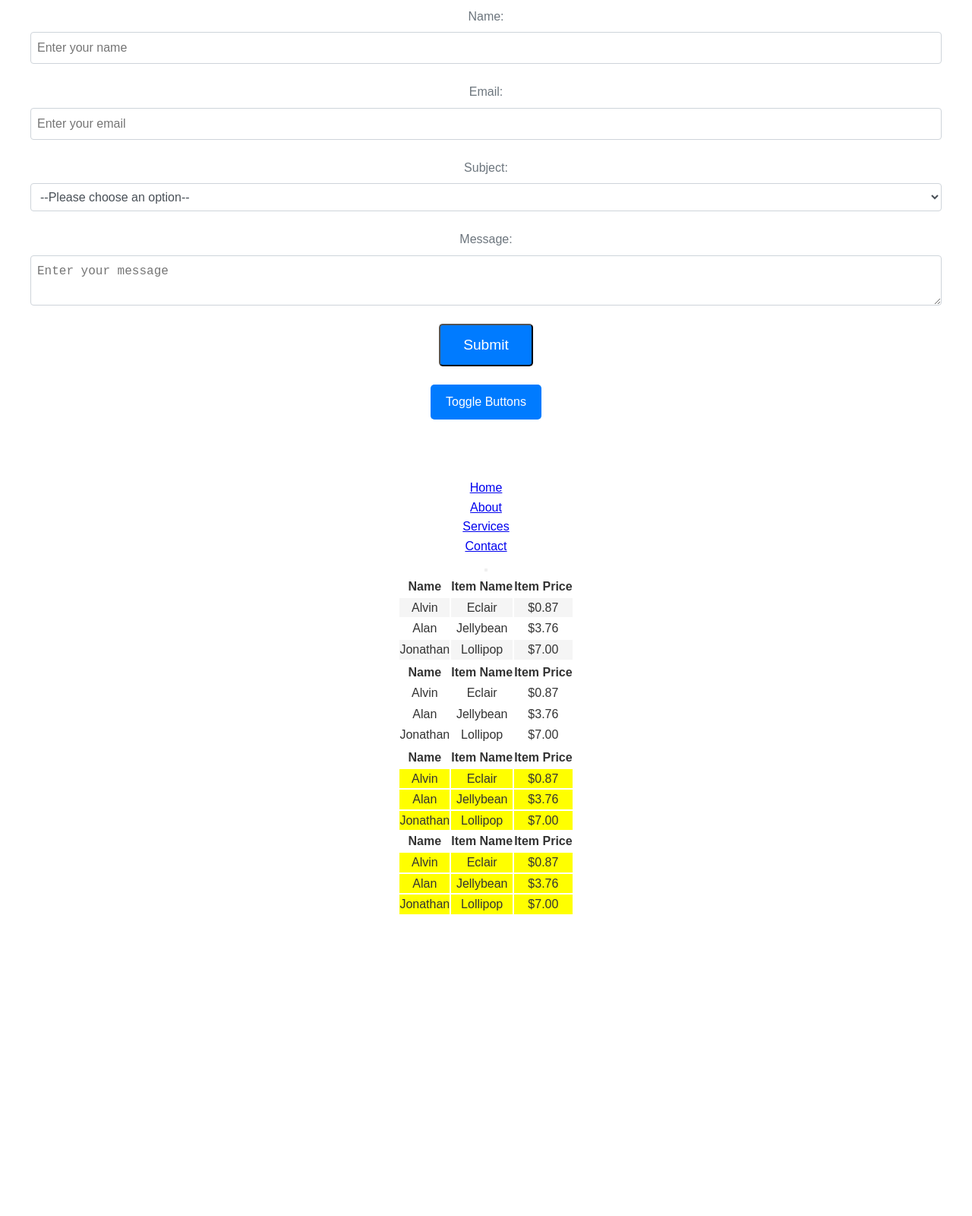
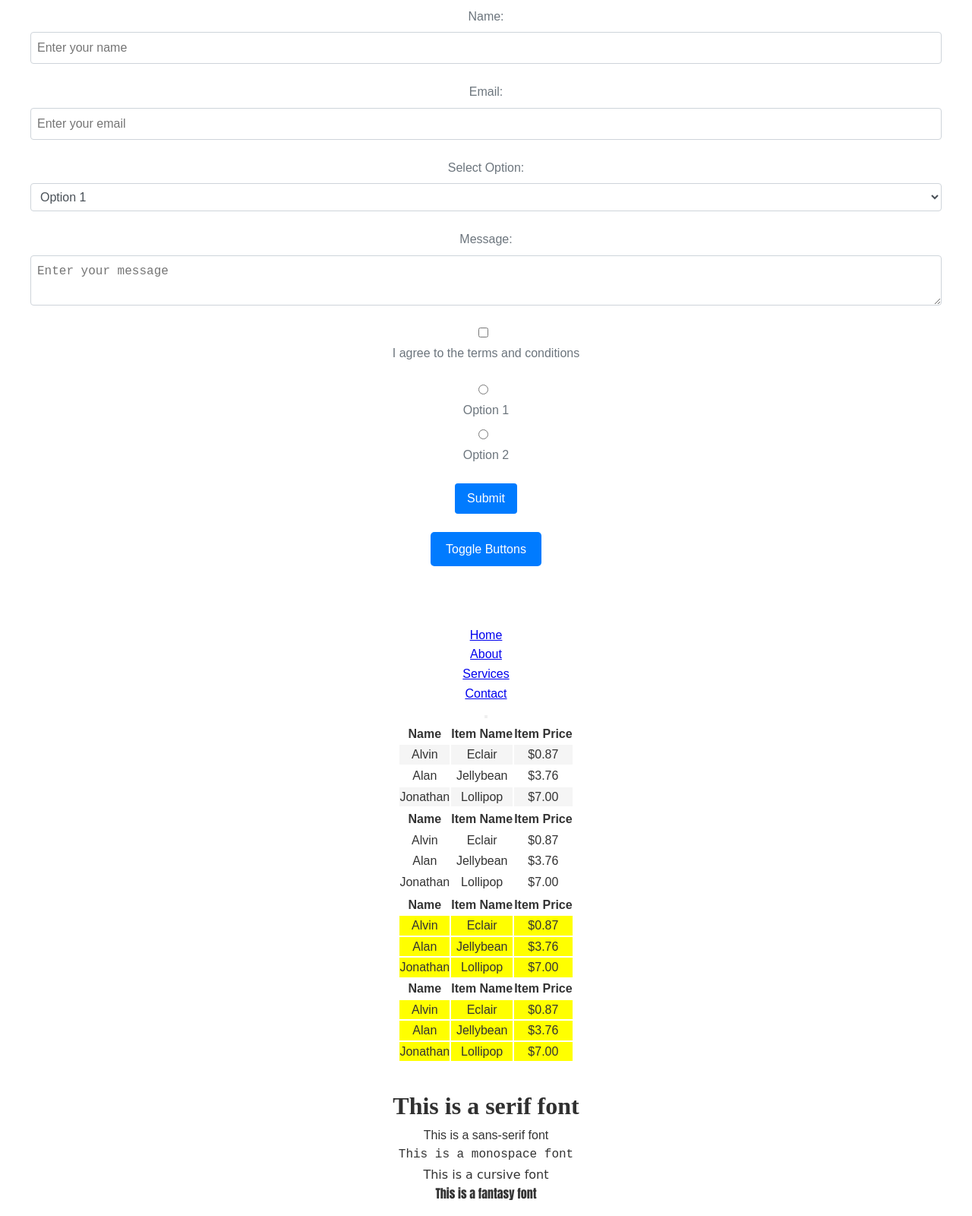
Before and after one commit to nikohoffren/kiss-css, a website: page index.html in a window 1280 px wide. Shown: the part 1355-2955 px from the top of the page at 76% size. Before the commit the page ends 2592 px from the top, so only its background shows below. Drawn offline with Linux system fonts and the light colour scheme.

Commit message:
add Font-family classes

```diff
--- a/index.html
+++ b/index.html
@@ -9,7 +9,7 @@
         <script src="/utils/toggle-button.js" defer></script>
     </head>
     <body>
-        <div class="text-center">
+        <div class="text-center mb-1">
             <h1 class="header header--large header--secondary">
                 Welcome to KISS
             </h1>
@@ -138,8 +138,8 @@
             <!-- Form Input Component -->
             <div class="container mt-2">
                 <h2 class="header header--medium">Contact Form</h2>
+
                 <form>
-                    <!-- Text Input -->
                     <div class="form-group">
                         <label for="name">Name:</label>
                         <input
@@ -150,7 +150,6 @@
                         />
                     </div>
 
-                    <!-- Email Input -->
                     <div class="form-group">
                         <label for="email">Email:</label>
                         <input
@@ -161,35 +160,55 @@
                         />
                     </div>
 
-                    <!-- Select Input -->
                     <div class="form-group">
-                        <label for="subject">Subject:</label>
-                        <select id="subject" class="form-input">
-                            <option value="">
-                                --Please choose an option--
-                            </option>
-                            <option value="question">Question</option>
-                            <option value="feedback">Feedback</option>
-                            <option value="other">Other</option>
+                        <label for="select">Select Option:</label>
+                        <select id="select" class="form-select">
+                            <option value="option1">Option 1</option>
+                            <option value="option2">Option 2</option>
+                            <option value="option3">Option 3</option>
                         </select>
                     </div>
 
-                    <!-- Textarea Input -->
                     <div class="form-group">
                         <label for="message">Message:</label>
                         <textarea
                             id="message"
-                            class="form-input"
+                            class="form-textarea"
                             placeholder="Enter your message"
                         ></textarea>
                     </div>
 
-                    <!-- Submit Button -->
                     <div class="form-group">
-                        <button
-                            type="submit"
-                            class="button button--large button--primary"
+                        <input
+                            type="checkbox"
+                            id="checkbox"
+                            class="form-checkbox"
+                        />
+                        <label for="checkbox"
+                            >I agree to the terms and conditions</label
                         >
+                    </div>
+
+                    <div class="form-group">
+                        <input
+                            type="radio"
+                            id="radio1"
+                            name="radio"
+                            class="form-radio"
+                        />
+                        <label for="radio1">Option 1</label>
+
+                        <input
+                            type="radio"
+                            id="radio2"
+                            name="radio"
+                            class="form-radio"
+                        />
+                        <label for="radio2">Option 2</label>
+                    </div>
+
+                    <div class="form-group">
+                        <button type="submit" class="form-button">
                             Submit
                         </button>
                     </div>
@@ -355,6 +374,13 @@
                     </tr>
                 </tbody>
             </table>
+
+            <!-- Font-family classes -->
+            <h1 class="serif">This is a serif font</h1>
+            <p class="sans-serif">This is a sans-serif font</p>
+            <p class="monospace">This is a monospace font</p>
+            <p class="cursive">This is a cursive font</p>
+            <p class="fantasy">This is a fantasy font</p>
         </div>
     </body>
 </html>
--- a/styles.css
+++ b/styles.css
@@ -46,6 +46,33 @@ h6 {
     --gradient-primary: linear-gradient(45deg, #007bff, #6610f2);
     --gradient-secondary: linear-gradient(45deg, #6c757d, #343a40);
     --gradient-accent: linear-gradient(45deg, #28a745, #218838);
+}
+
+/* ========== Font Families ========== */
+
+/* Serif Fonts */
+.serif {
+    font-family: "Times New Roman", Times, serif;
+}
+
+/* Sans-Serif Fonts */
+.sans-serif {
+    font-family: Arial, Helvetica, sans-serif;
+}
+
+/* Monospace Fonts */
+.monospace {
+    font-family: "Courier New", Courier, monospace;
+}
+
+/* Cursive Fonts */
+.cursive {
+    font-family: "Brush Script MT", cursive;
+}
+
+/* Fantasy Fonts */
+.fantasy {
+    font-family: "Impact", fantasy;
 }
 
 /* =========== Header Styles =========== */
@@ -494,6 +521,67 @@ h6 {
     box-shadow: 0 0 0 0.2rem rgba(0, 123, 255, 0.25);
 }
 
+/* Select styling */
+.form-select {
+    display: block;
+    width: 100%;
+    padding: 0.5rem;
+    font-size: 1rem;
+    line-height: 1.5;
+    color: #495057;
+    background-color: #fff;
+    background-clip: padding-box;
+    border: 1px solid #ced4da;
+    border-radius: 0.25rem;
+    transition: border-color 0.15s ease-in-out, box-shadow 0.15s ease-in-out;
+}
+
+/* Textarea styling */
+.form-textarea {
+    display: block;
+    width: 100%;
+    padding: 0.5rem;
+    font-size: 1rem;
+    line-height: 1.5;
+    color: #495057;
+    background-color: #fff;
+    background-clip: padding-box;
+    border: 1px solid #ced4da;
+    border-radius: 0.25rem;
+    transition: border-color 0.15s ease-in-out, box-shadow 0.15s ease-in-out;
+}
+
+/* Checkbox styling */
+.form-checkbox {
+    display: inline-block;
+    margin-right: 0.5rem;
+}
+
+/* Radio button styling */
+.form-radio {
+    display: inline-block;
+    margin-right: 0.5rem;
+}
+
+/* Form button styling */
+.form-button {
+    display: inline-block;
+    padding: 0.5rem 1rem;
+    font-size: 1rem;
+    line-height: 1.5;
+    color: #fff;
+    background-color: var(--primary-color);
+    border: none;
+    border-radius: 0.25rem;
+    cursor: pointer;
+    transition: background-color 0.15s ease-in-out;
+}
+
+/* Form button hover effect */
+.form-button:hover {
+    background-color: var(--primary-color-hover);
+}
+
 /* =========== Additional Utility Classes =========== */
 
 .mt-2 {
```
